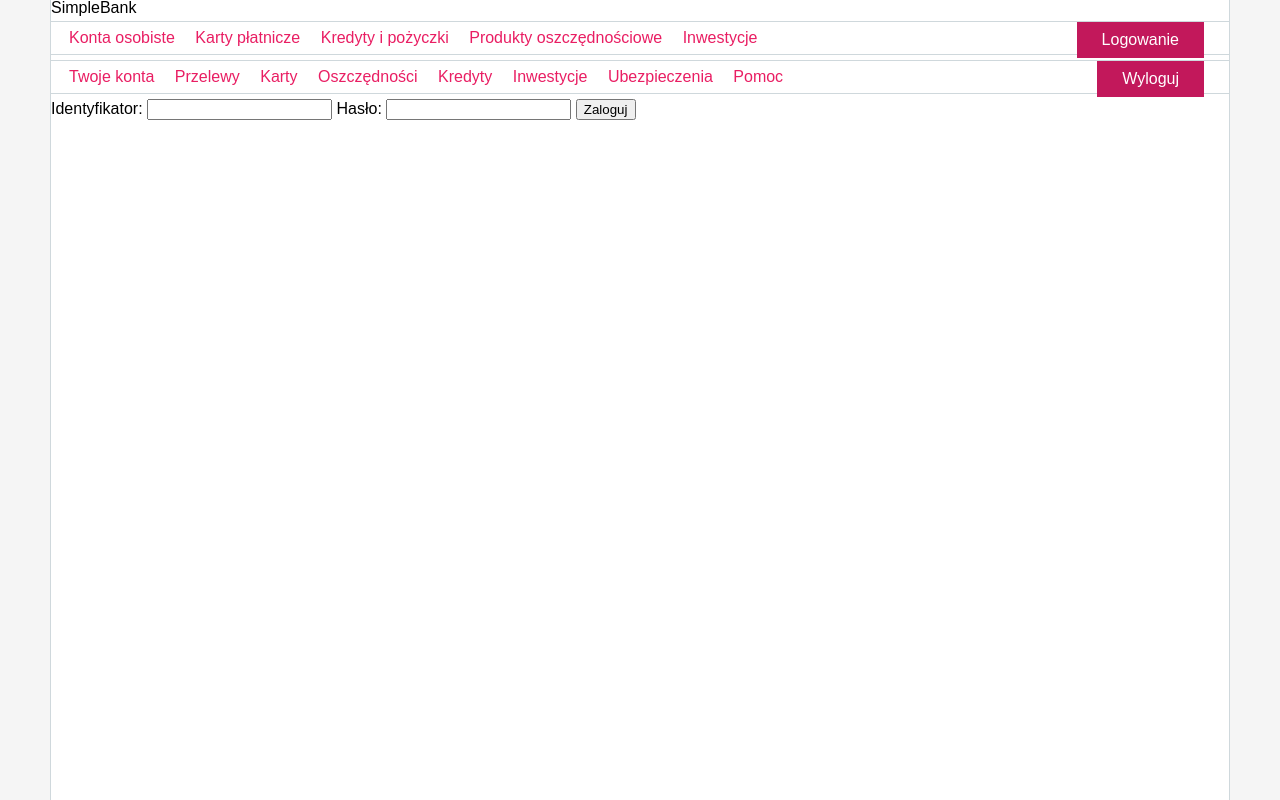
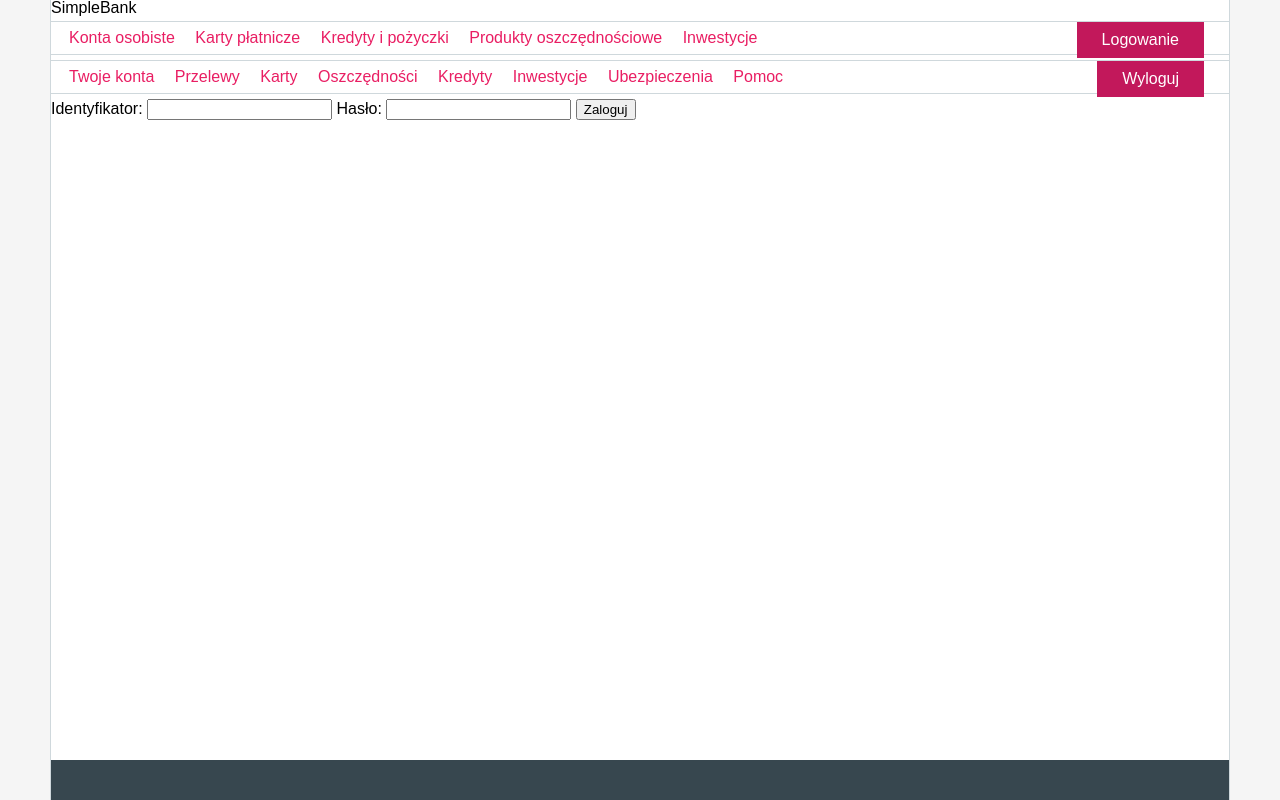
Before and after one commit to TeoTN/simplebank, a website: page index.html in a window 1280 px wide. Drawn offline with Linux system fonts and the light colour scheme.

Commit message:
Footer without content

```diff
--- a/index.html
+++ b/index.html
@@ -24,6 +24,8 @@
 	</header>
 	<login-form></login-form>
 	<ng-view></ng-view>
+	<footer class="bg-secondary-dk">
+	</footer>
 </main>
 </body>
 </html>
--- a/styles/style.css
+++ b/styles/style.css
@@ -24,6 +24,14 @@ main {
     right:0;
     overflow:hidden;
     z-index:-1;
+}
+footer {
+	position:absolute;
+	bottom:0;
+	left:0;
+    right:0;
+    padding: 20px;
+    color: white;
 }
 .bg-primary{
 	background: #e91e63 !important;
```
